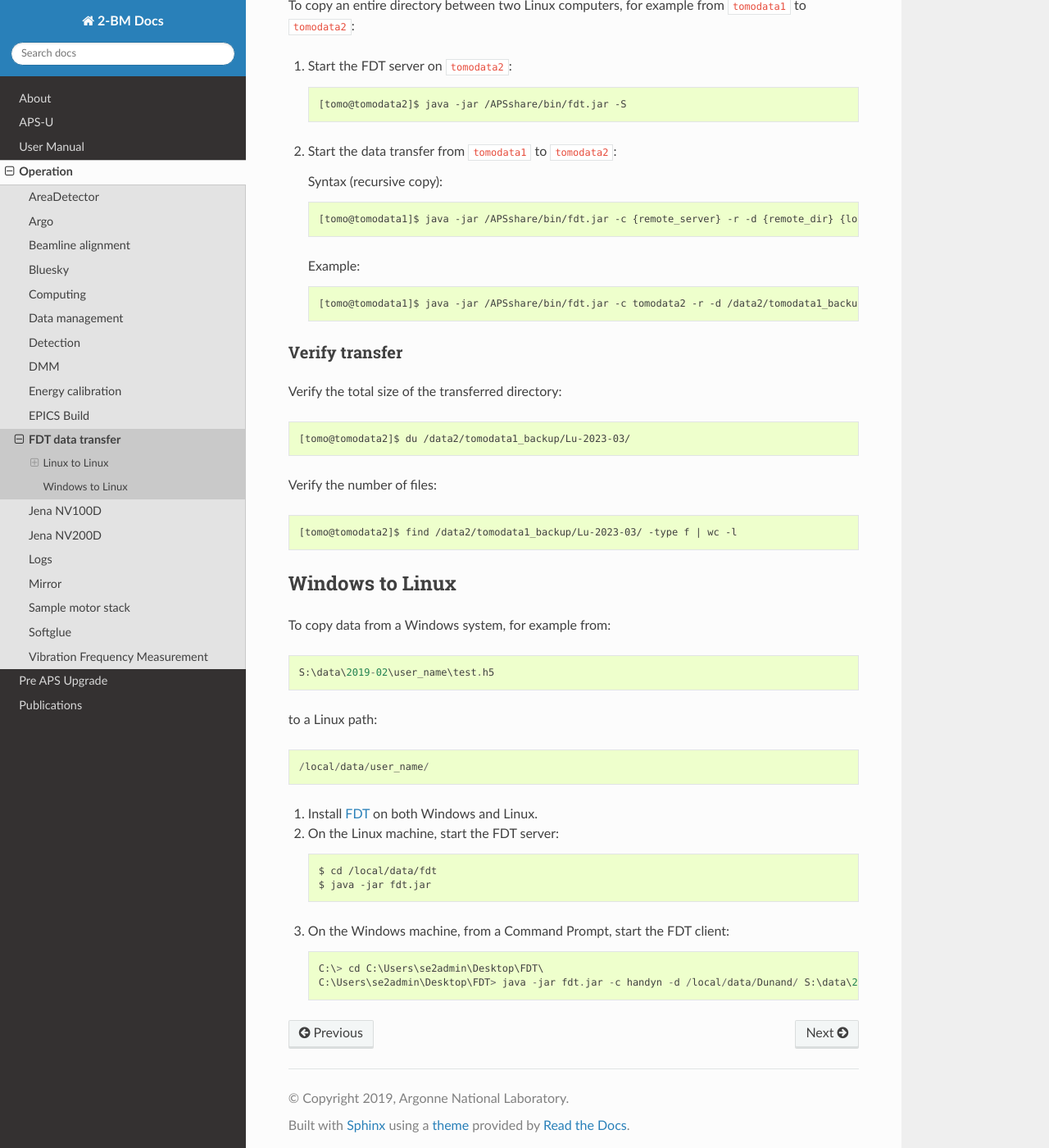
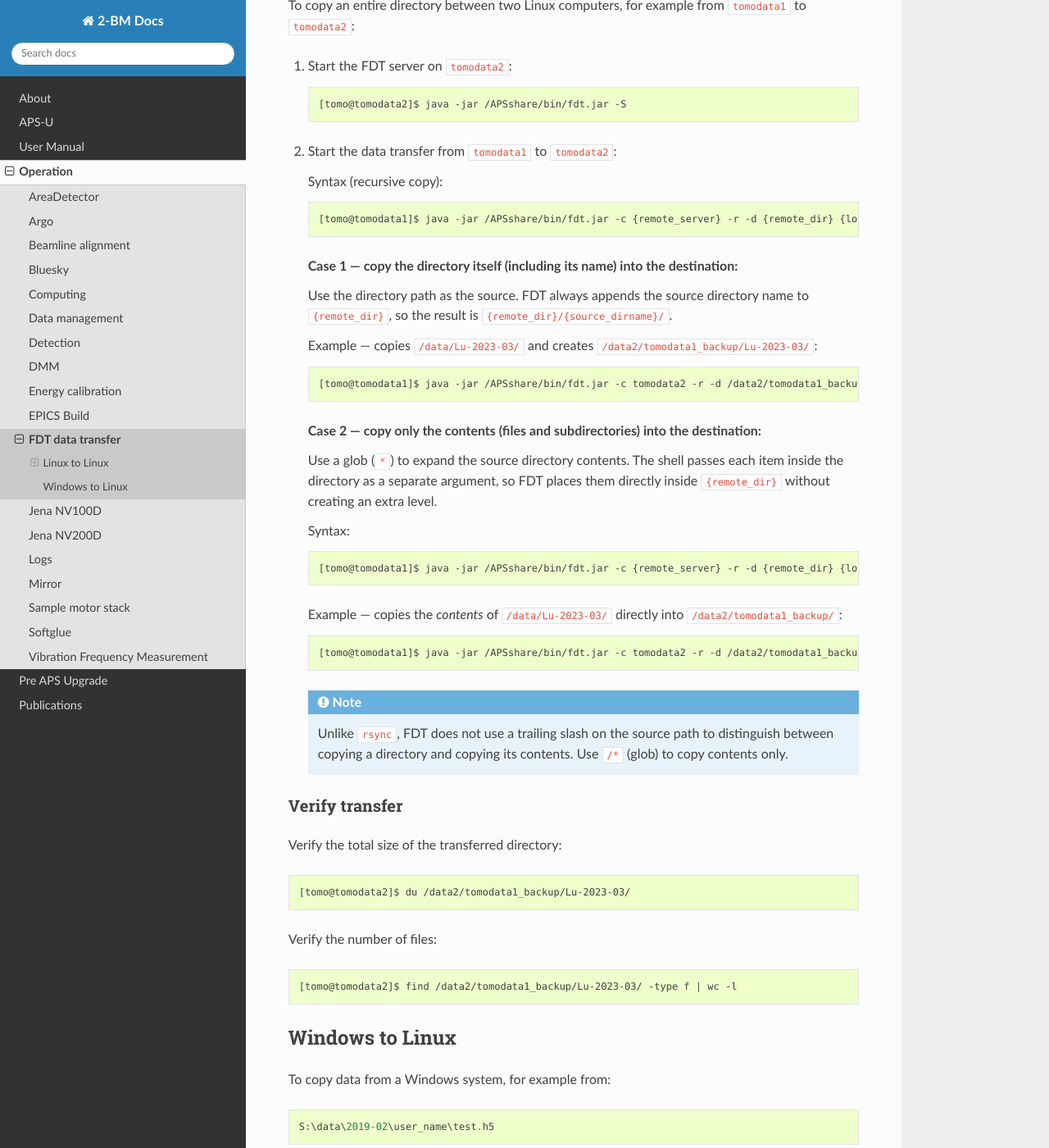
Before and after one commit to xray-imaging/2bm-docs, a Sphinx documentation site: the page built from docs/source/ops/item_025.rst, in a window 1280 px wide and 1400 px high, scrolled down 862 px. Shown: the whole window at 82% size. Built offline with Sphinx 7.4.7 and the Read the Docs theme 3.1.0, drawn with Linux system fonts in a browser that asks for light colours; the version number could not be read and is left out.

Commit message:
improved FDT directory copy instructions

```diff
--- a/docs/source/ops/item_025.rst
+++ b/docs/source/ops/item_025.rst
@@ -49,11 +49,38 @@ To copy an entire directory between two Linux computers, for example from
 
    Syntax (recursive copy)::
 
-     [tomo@tomodata1]$ java -jar /APSshare/bin/fdt.jar -c {remote_server} -r -d {remote_dir} {local_fname}
+     [tomo@tomodata1]$ java -jar /APSshare/bin/fdt.jar -c {remote_server} -r -d {remote_dir} {local_dir}
 
-   Example::
+   **Case 1 — copy the directory itself (including its name) into the destination:**
 
-     [tomo@tomodata1]$ java -jar /APSshare/bin/fdt.jar -c tomodata2 -r -d /data2/tomodata1_backup /data/Lu-2023-03/
+   Use the directory path as the source. FDT always appends the source
+   directory name to ``{remote_dir}``, so the result is
+   ``{remote_dir}/{source_dirname}/``.
+
+   Example — copies ``/data/Lu-2023-03/`` and creates ``/data2/tomodata1_backup/Lu-2023-03/``::
+
+     [tomo@tomodata1]$ java -jar /APSshare/bin/fdt.jar -c tomodata2 -r -d /data2/tomodata1_backup /data/Lu-2023-03
+
+   **Case 2 — copy only the contents (files and subdirectories) into the destination:**
+
+   Use a glob (``*``) to expand the source directory contents. The shell
+   passes each item inside the directory as a separate argument, so FDT
+   places them directly inside ``{remote_dir}`` without creating an extra
+   level.
+
+   Syntax::
+
+     [tomo@tomodata1]$ java -jar /APSshare/bin/fdt.jar -c {remote_server} -r -d {remote_dir} {local_dir}/*
+
+   Example — copies the *contents* of ``/data/Lu-2023-03/`` directly into ``/data2/tomodata1_backup/``::
+
+     [tomo@tomodata1]$ java -jar /APSshare/bin/fdt.jar -c tomodata2 -r -d /data2/tomodata1_backup /data/Lu-2023-03/*
+
+   .. note::
+
+      Unlike ``rsync``, FDT does not use a trailing slash on the source path
+      to distinguish between copying a directory and copying its contents.
+      Use ``/*`` (glob) to copy contents only.
 
 
 Verify transfer
```
